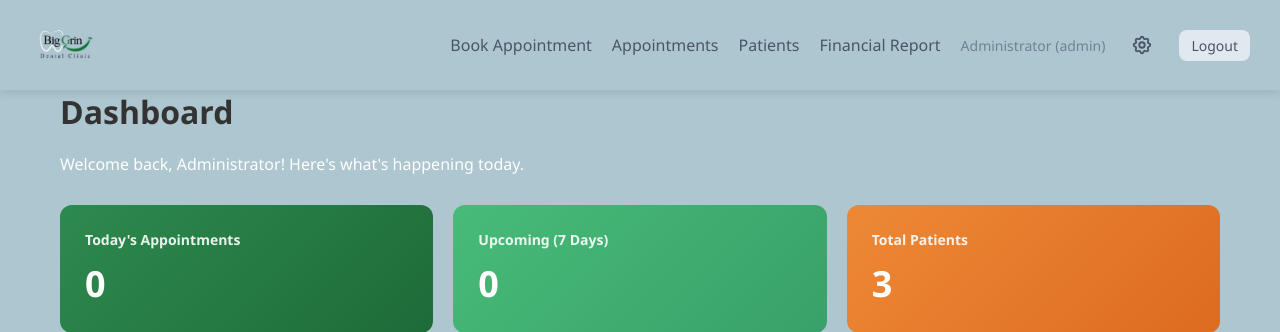
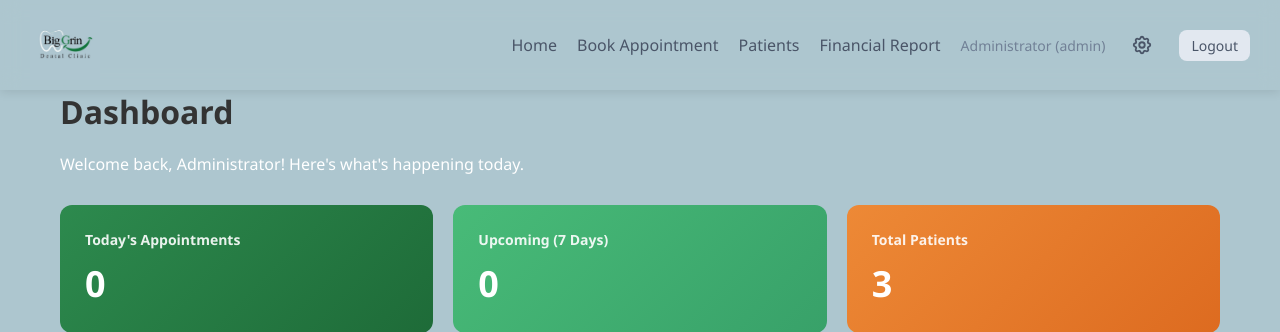
Before and after one commit to mohdharisarifin-design/biggrin-booking-system, a Flask app: page /admin in a window 1280 px wide. Shown: the top 332 px of the page. Run offline with Flask 3, Linux system fonts and the light colour scheme; a user stored in the database is signed in.

Commit message:
Hide Appointment page button in header

```diff
--- a/templates/base.html
+++ b/templates/base.html
@@ -432,12 +432,13 @@
             <img src="/static/logo.png" alt="Big Grin Dental Clinic">
         </a>
         <div class="navbar-nav">
+            <a href="{{ url_for('admin_dashboard') if session.get('role') == 'admin' else url_for('doctor_schedule') }}">Home</a>
             {% if session.get('role') == 'admin' %}
             <a href="{{ url_for('book_appointment') }}">Book Appointment</a>
-            <a href="{{ url_for('view_appointments') }}">Appointments</a>
             <a href="{{ url_for('list_patients') }}">Patients</a>
             {% else %}
             <a href="{{ url_for('doctor_schedule') }}">My Schedule</a>
+            <a href="{{ url_for('view_appointments') }}">Appointments</a>
             {% endif %}
             <a href="{{ url_for('financial_report') }}">Financial Report</a>
             <span class="user-info">{{ session.get('name') }} ({{ session.get('role') }})</span>
```
